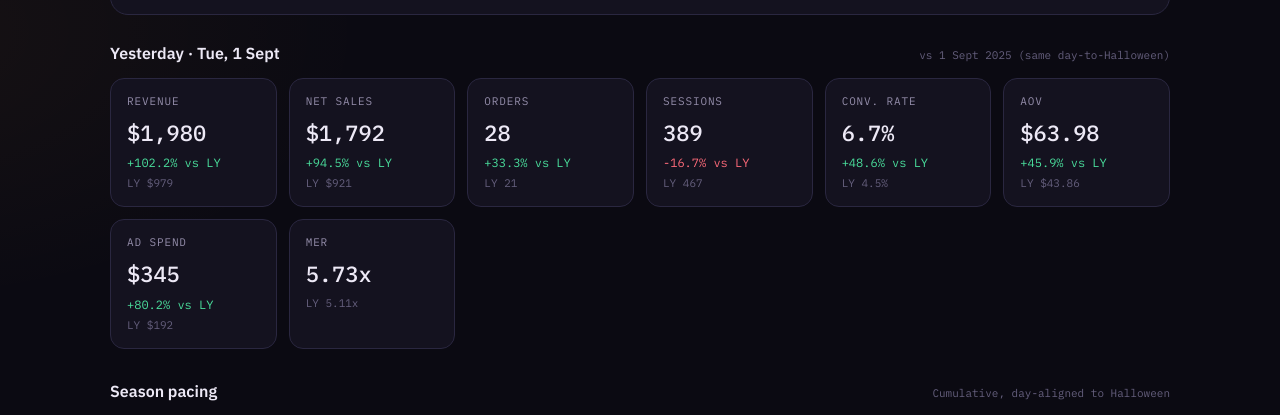
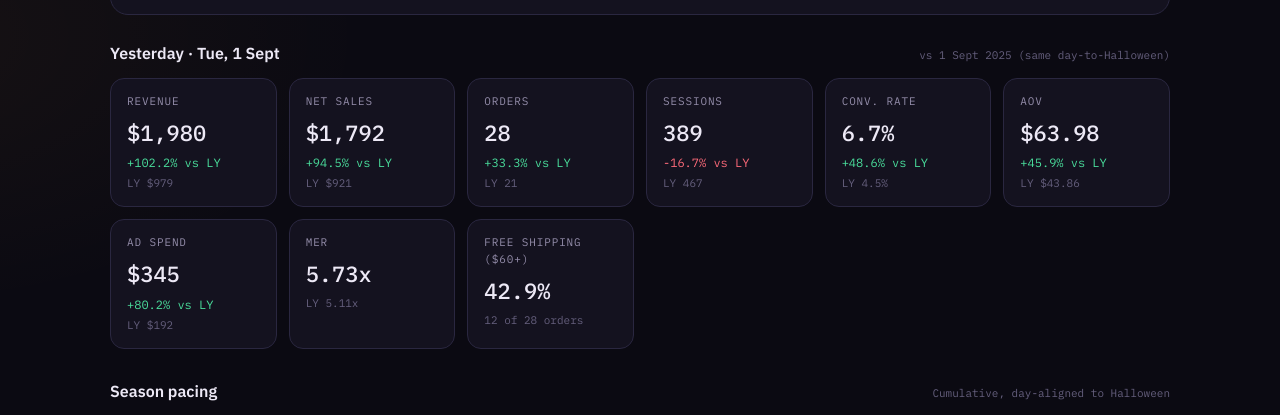
Before and after one commit to Doublejumpdigital/MMEHalloween2026, a plain HTML site: page index.html in a window 1280 px wide. Shown: the part 378-793 px from the top of the page. Drawn offline with Linux system fonts and the light colour scheme; a web font is replaced by a local one.

Commit message:
Add free shipping threshold card ($60 AUD)
Co-Authored-By: Claude Sonnet 5 <noreply@anthropic.com>
Claude-Session: https://claude.ai/code/session_01BGFcGgtbkfBdbSM1oK5Fdn

```diff
--- a/index.html
+++ b/index.html
@@ -225,6 +225,7 @@ footer p{max-width:850px;margin-bottom:8px}
   <p><b>Sessions filter.</b> Sessions and conversion rate are filtered to Australian traffic only (both years, day-for-day), to exclude a pattern of non-genuine overseas sessions that was inflating traffic counts and crushing conversion rate — see the 1 Sept note. Revenue, orders, net sales and AOV are unfiltered and include all markets, since those reflect real transactions regardless of where the visitor session was recorded.</p>
   <p><b>Attribution lag.</b> Platform-reported conversions for the most recent 2–3 days always restate upward as Google and Meta finish attributing. A soft platform ROAS inside that window is usually the lag, not the media.</p>
   <p><b>Net sales & profit.</b> Net sales is Shopify revenue after discounts and returns. The profit lens, when shown, is an estimate built on the client's blended gross margin; Shopify holds no per-item cost data for this store, so true gross profit isn't reportable until costs are entered (and would apply this season onward only).</p>
+  <p><b>Free shipping threshold.</b> Share of yesterday's orders at or above the $60 AUD free-shipping threshold, based on order total before shipping and after discounts.</p>
 <p id="footBackfill"></p>
   <p id="footMeta"></p>
 </footer>
@@ -319,6 +320,9 @@ if(pre){
     card('Ad spend',fmt$(sp),lsp?(sp-lsp)/lsp:null,lsp?'LY '+fmt$(lsp):'LY Meta pending'),
     card('MER',sp?fmtX(t.rev/sp):'–',null,lsp?'LY '+fmtX(l.rev/lsp):'')
   );
+  if(t.freeShip){
+    pc.append(card('Free shipping ($'+t.freeShip.thresh+'+)',fmtP(t.freeShip.pct),null,fmtN(t.freeShip.ord)+' of '+fmtN(t.ord)+' orders'));
+  }
 }
 
 // ---- SVG chart helpers ----
```
